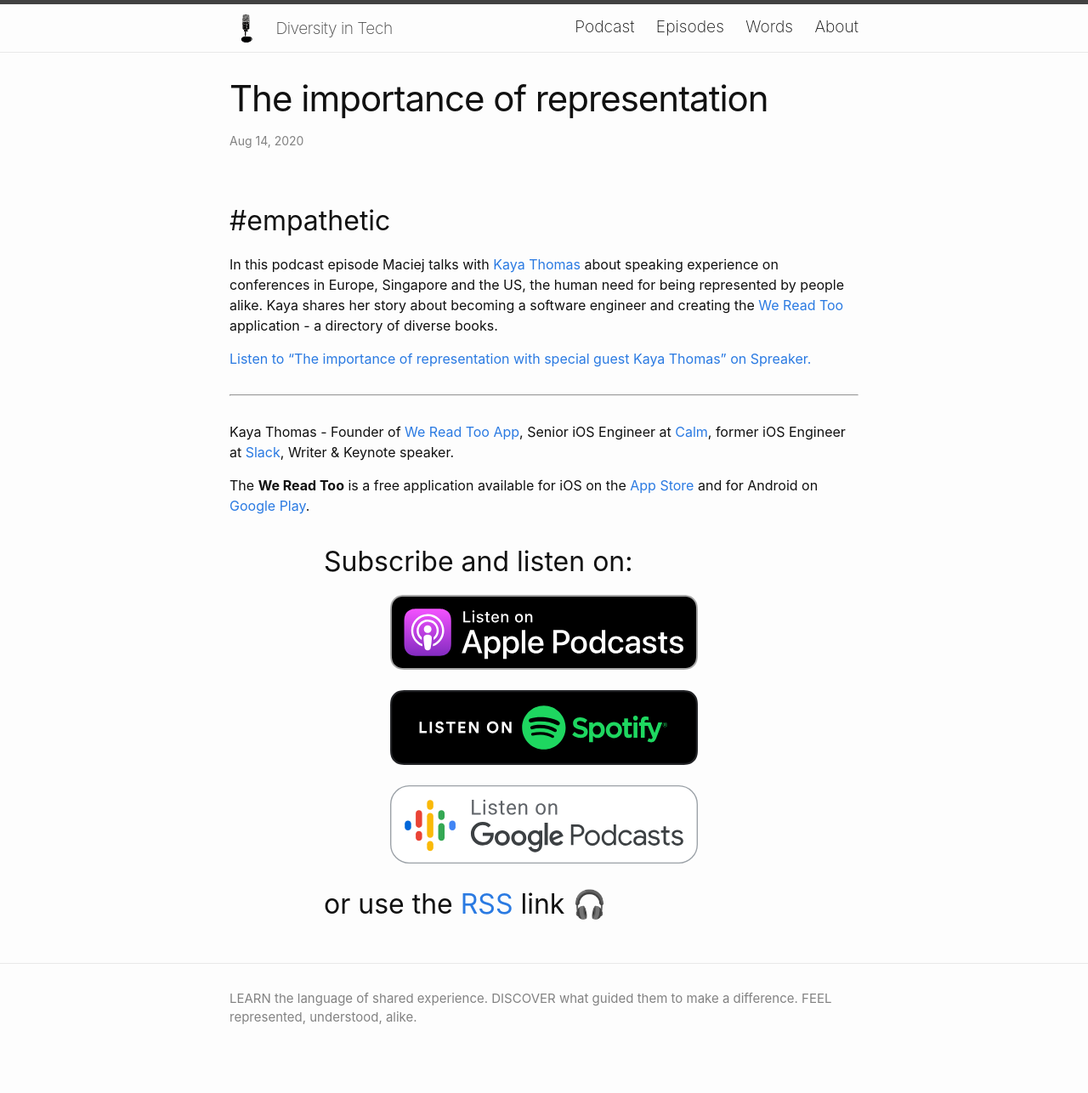
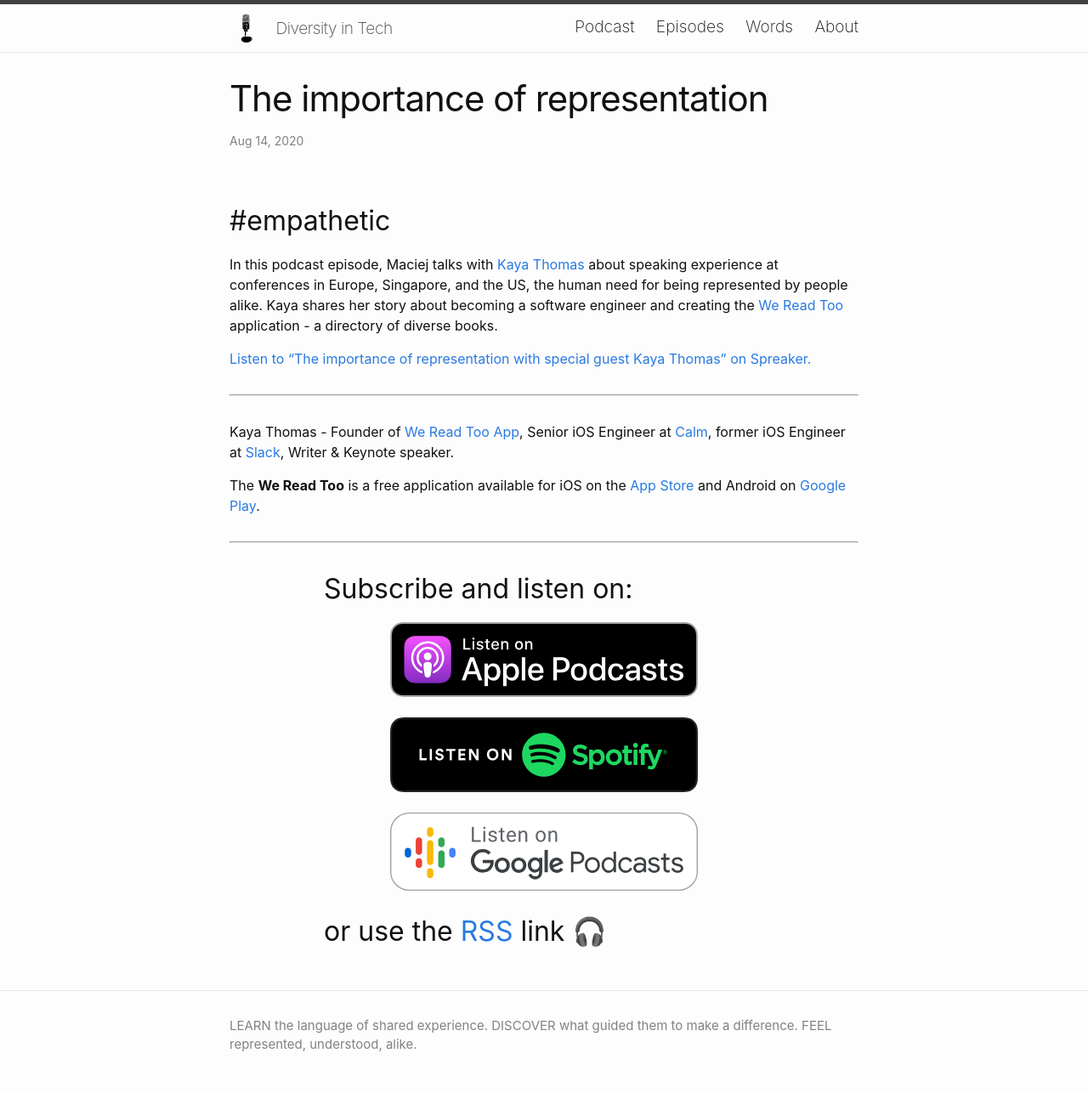
Before and after one commit to diversityin-tech/diversityin-tech.github.io, a Jekyll site: the page built from _posts/2020-08-14-Kaya-Thomas.md, in a window 1280 px wide. Shown: the whole page at 85% size. Built offline with Jekyll 4.4.1, drawn with Linux system fonts in a browser that asks for light colours; comment, search, counter and statistics services are not loaded; before the commit the page ends 1254 px from its top, so only the background shows below that.

Commit message:
Improves the layout

```diff
--- a/_layouts/post.html
+++ b/_layouts/post.html
@@ -46,6 +46,7 @@ layout: default
   <a class="u-url" href="{{ page.url | relative_url }}" hidden></a>
 </article>
 
+<hr>
 
 <div class="center">
 
--- a/_posts/2020-08-14-Kaya-Thomas.md
+++ b/_posts/2020-08-14-Kaya-Thomas.md
@@ -5,7 +5,7 @@ excerpt:
 word: empathetic
 ---
 
-In this podcast episode Maciej talks with [Kaya Thomas](https://twitter.com/kthomas901) about speaking experience on conferences in Europe, Singapore and the US, the human need for being represented by people alike. Kaya shares her story about becoming a software engineer and creating the [We Read Too](https://apps.apple.com/us/app/we-read-too/id908782619) application - a directory of diverse books.
+In this podcast episode, Maciej talks with [Kaya Thomas](https://twitter.com/kthomas901) about speaking experience at conferences in Europe, Singapore, and the US, the human need for being represented by people alike. Kaya shares her story about becoming a software engineer and creating the [We Read Too](https://apps.apple.com/us/app/we-read-too/id908782619) application - a directory of diverse books.
 
 <a class="spreaker-player" href="https://www.spreaker.com/episode/38184065" data-resource="episode_id=38184065" data-width="100%" data-height="200px" data-theme="light" data-playlist="false" data-playlist-continuous="false" data-autoplay="false" data-live-autoplay="false" data-chapters-image="true" data-episode-image-position="right" data-hide-logo="false" data-hide-likes="false" data-hide-comments="false" data-hide-sharing="false" data-hide-download="true">Listen to "The importance of representation with special guest Kaya Thomas" on Spreaker.</a><script async src="https://widget.spreaker.com/widgets.js"></script>
 
@@ -13,4 +13,4 @@ In this podcast episode Maciej talks with [Kaya Thomas](https://twitter.com/ktho
 
 Kaya Thomas - Founder of [We Read Too App](https://twitter.com/WeReadTooApp), Senior iOS Engineer at [Calm](https://twitter.com/calm), former iOS Engineer at [Slack](https://twitter.com/slackhq), Writer & Keynote speaker.
 
-The **We Read Too** is a free application available for iOS on the [App Store](https://apps.apple.com/us/app/we-read-too/id908782619) and for Android on [Google Play](https://play.google.com/store/apps/details?id=com.wereadtoo.android.app).
+The **We Read Too** is a free application available for iOS on the [App Store](https://apps.apple.com/us/app/we-read-too/id908782619) and Android on [Google Play](https://play.google.com/store/apps/details?id=com.wereadtoo.android.app).
```
Also changed, not shown: _posts/2020-08-28-UIKonf-Organizers.md (+1 -1 lines).
